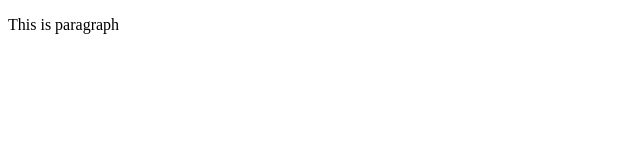
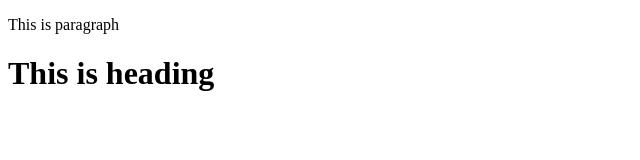
Before and after one commit to bhagyashri-sahane/test, a plain HTML site: page index.html in a window 1280 px wide. Shown: the whole page, without its empty margins (0-640 px from the left). Drawn offline with Linux system fonts and the light colour scheme.

Commit message:
commited

```diff
--- a/index.html
+++ b/index.html
@@ -1,4 +1,5 @@
 <!DOCTYPE html>
 <html>
     <p> This is paragraph</P>
+    <h1>This is heading</h1>
 </html>
```
